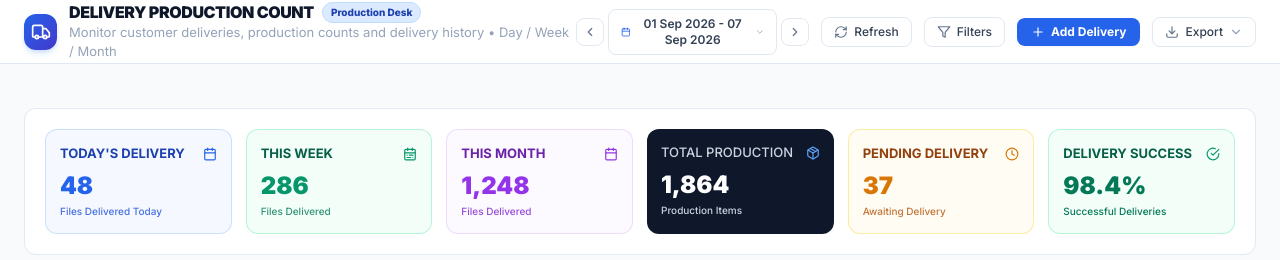
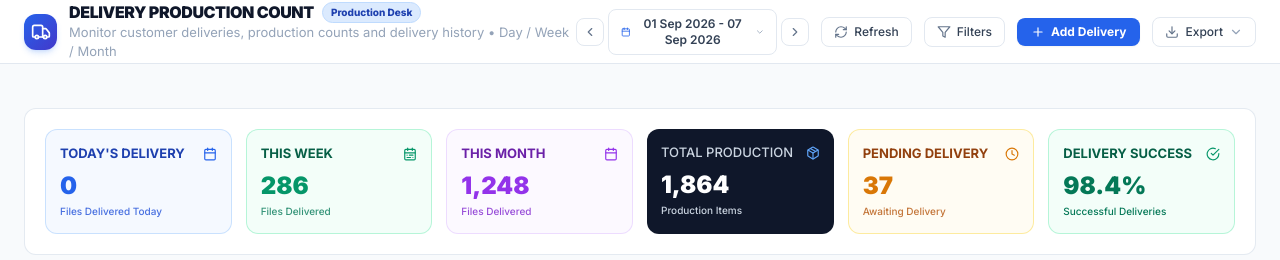
Before and after one commit to Rahul130603/FMS-Gentize, a React (Vite) app: page / in a window 1280 px wide. Shown: the top 260 px of the page. Built offline with nearby package versions, Linux system fonts and the light colour scheme; no server answers.

Commit message:
fix: Initialize today delivery count to 0, calculate dynamic imports, and preserve week/month/total metrics on today filter

```diff
--- a/data/deliveries.json
+++ b/data/deliveries.json
@@ -1,6 +1,6 @@
 {
   "kpis": {
-    "today": 48,
+    "today": 0,
     "week": 286,
     "month": 1248,
     "total": 1864,
--- a/src/App.jsx
+++ b/src/App.jsx
@@ -25,32 +25,32 @@ import {
 // Realistic customer data profiles for dynamic metric recalculation
 const CUSTOMER_PROFILES = {
   'ABC Publishing': {
-    total: 384, month: 286, week: 71, today: 14, pending: 8, successRate: '98.8%',
+    total: 384, month: 286, week: 71, today: 0, pending: 8, successRate: '98.8%',
     breakdown: { 'POD': 128, 'EPDF': 82, 'SCANNED FILE': 52, 'E-ISBN': 24 },
     factor: 286 / 1248
   },
   'XYZ Books': {
-    total: 320, month: 241, week: 62, today: 12, pending: 6, successRate: '98.2%',
+    total: 320, month: 241, week: 62, today: 0, pending: 6, successRate: '98.2%',
     breakdown: { 'POD': 68, 'EPDF': 94, 'SCANNED FILE': 54, 'E-ISBN': 25 },
     factor: 241 / 1248
   },
   'Global Publications': {
-    total: 275, month: 198, week: 51, today: 9, pending: 5, successRate: '97.9%',
+    total: 275, month: 198, week: 51, today: 0, pending: 5, successRate: '97.9%',
     breakdown: { 'POD': 46, 'EPDF': 38, 'SCANNED FILE': 96, 'E-ISBN': 18 },
     factor: 198 / 1248
   },
   'Prime Publishers': {
-    total: 240, month: 176, week: 44, today: 8, pending: 4, successRate: '99.1%',
+    total: 240, month: 176, week: 44, today: 0, pending: 4, successRate: '99.1%',
     breakdown: { 'POD': 58, 'EPDF': 52, 'SCANNED FILE': 41, 'E-ISBN': 25 },
     factor: 176 / 1248
   },
   'Sunrise Publications': {
-    total: 195, month: 143, week: 36, today: 6, pending: 3, successRate: '98.6%',
+    total: 195, month: 143, week: 36, today: 0, pending: 3, successRate: '98.6%',
     breakdown: { 'POD': 51, 'EPDF': 39, 'SCANNED FILE': 36, 'E-ISBN': 17 },
     factor: 143 / 1248
   },
   'Knowledge House': {
-    total: 160, month: 122, week: 22, today: 4, pending: 2, successRate: '99.4%',
+    total: 160, month: 122, week: 22, today: 0, pending: 2, successRate: '99.4%',
     breakdown: { 'POD': 42, 'EPDF': 35, 'SCANNED FILE': 28, 'E-ISBN': 17 },
     factor: 122 / 1248
   }
@@ -189,12 +189,10 @@ export default function App() {
       }
       // Date Range filter
       if (filters.dateRange === 'today') {
-        const isToday = item.date === '08 Sep 2026' || item.date === '07 Sep 2026';
-        if (!isToday) return false;
+        if (item.date !== '08 Sep 2026') return false;
       }
       if (filters.dateRange === 'yesterday') {
-        const isYesterday = item.date === '06 Sep 2026';
-        if (!isYesterday) return false;
+        if (item.date !== '07 Sep 2026') return false;
       }
       // Search keyword filter (ISBN, Title, Author, File, Customer, ID, Delivered By, Type)
       if (filters.search) {
@@ -225,14 +223,29 @@ export default function App() {
     });
   }, [deliveries, filters]);
 
+  // Dynamic calculation of items added today ('08 Sep 2026')
+  const todayImportedQty = useMemo(() => {
+    return deliveries
+      .filter((item) => {
+        // Customer filter
+        if (filters.customer !== 'all' && item.customer !== filters.customer) return false;
+        // Type filter
+        if (filters.type !== 'all' && item.type !== filters.type) return false;
+        // Check date for today ('08 Sep 2026')
+        return item.date === '08 Sep 2026';
+      })
+      .reduce((sum, item) => sum + (Number(item.qty) || Number(item.filesCount) || 1), 0);
+  }, [deliveries, filters.customer, filters.type]);
+
   // 2. Dynamic KPI Cards
   const activeKpis = useMemo(() => {
     const custProfile = CUSTOMER_PROFILES[filters.customer];
 
-    let baseToday = custProfile ? custProfile.today : (rawKpis?.today ?? 48);
-    let baseWeek = custProfile ? custProfile.week : (rawKpis?.week ?? 286);
-    let baseMonth = custProfile ? custProfile.month : (rawKpis?.month ?? 1248);
-    let baseTotal = custProfile ? custProfile.total : (rawKpis?.total ?? 1864);
+    // Today starts at 0, and updates with items imported/added today!
+    let baseToday = todayImportedQty;
+    let baseWeek = (custProfile ? custProfile.week : (rawKpis?.week ?? 286)) + todayImportedQty;
+    let baseMonth = (custProfile ? custProfile.month : (rawKpis?.month ?? 1248)) + todayImportedQty;
+    let baseTotal = (custProfile ? custProfile.total : (rawKpis?.total ?? 1864)) + todayImportedQty;
     let basePending = custProfile ? custProfile.pending : (rawKpis?.pending ?? 37);
     let baseSuccess = custProfile ? custProfile.successRate : (rawKpis?.successRate ?? '98.4%');
 
@@ -243,20 +256,10 @@ export default function App() {
       else if (filters.type === 'SCANNED FILE') typeFactor = 0.239;
       else if (filters.type === 'E-ISBN') typeFactor = 0.139;
 
-      baseToday = Math.max(1, Math.round(baseToday * typeFactor));
       baseWeek = Math.max(2, Math.round(baseWeek * typeFactor));
       baseMonth = Math.max(5, Math.round(baseMonth * typeFactor));
       baseTotal = Math.max(8, Math.round(baseTotal * typeFactor));
       basePending = Math.max(0, Math.round(basePending * typeFactor));
-    }
-
-    // Date range focus
-    if (filters.dateRange === 'today') {
-      baseWeek = baseToday;
-      baseMonth = baseToday;
-      baseTotal = baseToday;
-    } else if (filters.dateRange === 'yesterday') {
-      baseToday = 0;
     }
 
     return {
@@ -267,7 +270,7 @@ export default function App() {
       pending: basePending,
       successRate: baseSuccess
     };
-  }, [filters, rawKpis]);
+  }, [filters.customer, filters.type, rawKpis, todayImportedQty]);
 
   // 3. Dynamic Donut Breakdown
   const activeTypeBreakdown = useMemo(() => {
--- a/src/components/FilterPanel.jsx
+++ b/src/components/FilterPanel.jsx
@@ -15,10 +15,10 @@ import {
 } from 'lucide-react';
 
 const DATE_OPTIONS = [
-  { id: 'today', label: 'Today', badge: 'Daily', sub: '07 Sep 2026', icon: Calendar },
-  { id: 'yesterday', label: 'Yesterday', badge: 'Prior Day', sub: '06 Sep 2026', icon: Calendar },
+  { id: 'today', label: 'Today', badge: 'Daily', sub: '08 Sep 2026', icon: Calendar },
+  { id: 'yesterday', label: 'Yesterday', badge: 'Prior Day', sub: '07 Sep 2026', icon: Calendar },
   { id: 'last7', label: 'Last 7 Days', badge: '7 Days', sub: 'Past 7 calendar days', icon: Calendar },
-  { id: 'week', label: 'This Week', badge: 'Weekly', sub: 'Current work week (01 - 07 Sep)', icon: Calendar },
+  { id: 'week', label: 'This Week', badge: 'Weekly', sub: 'Current work week (01 - 08 Sep)', icon: Calendar },
   { id: 'month', label: 'This Month', badge: 'Monthly', sub: 'September 2026 full month', icon: Calendar },
   { id: 'custom', label: 'Custom Range', badge: 'Custom', sub: 'Filter custom delivery dates', icon: Calendar }
 ];
@@ -93,9 +93,9 @@ export default function FilterPanel({
   };
 
   const getPeriodHint = () => {
-    if (quickDateScope === 'today') return 'Period: Today (07 Sep 2026)';
+    if (quickDateScope === 'today') return 'Period: Today (08 Sep 2026)';
     if (quickDateScope === 'month') return 'Period: Month of September 2026';
-    return 'Period: 01 Sep 2026 - 07 Sep 2026';
+    return 'Period: 01 Sep 2026 - 08 Sep 2026';
   };
 
   const TypeIcon = currentTypeOption.icon;
```
